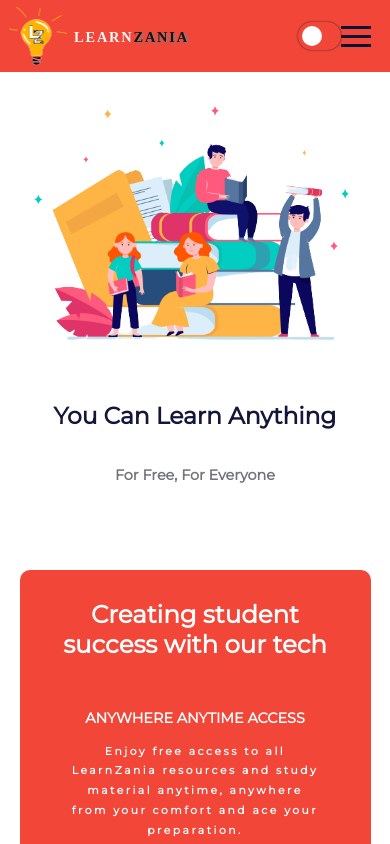
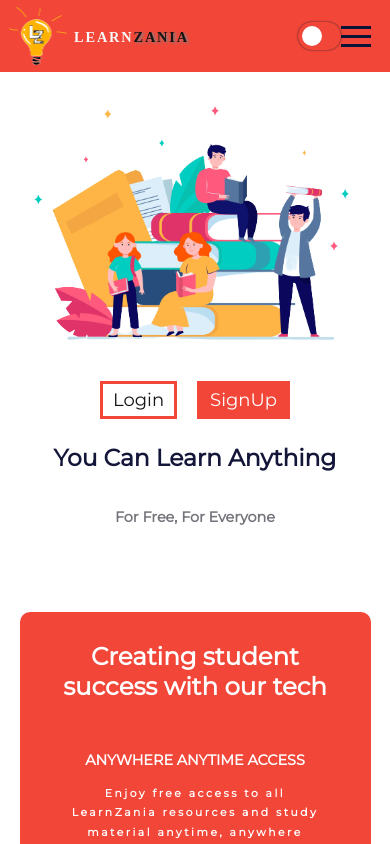
Before and after one commit to Akshima-Ghai/OneEducationalWebsiteForAll, a React (Create React App) app: page / in a window 390 px wide. Shown: the top 844 px of the page. Built offline with nearby package versions, Linux system fonts and the light colour scheme.

Commit message:
Added Login SignUp Buttons

```diff
--- a/src/pages/Home/Home.css
+++ b/src/pages/Home/Home.css
@@ -79,6 +79,41 @@
   letter-spacing: 2.5px;
 }
 
+.home__btn {
+  display: none;
+  margin: 10px;
+}
+
+.home__btn a {
+  margin: 10px;
+  padding: 5px 10px;
+  font-size: 18px;
+  text-decoration: none;
+  transition: 0.7s all;
+}
+
+.home__btn--login{
+  border: 3px solid #f24638;
+  color: var(--section-title);
+  background: none;
+}
+
+.home__btn--login:hover {
+  background: var(--section-title);
+  color: var(--primary-footer);
+}
+
+.home__btn--signup {
+  border: 3px solid #f24638;
+  background: #f24638;
+  color: #fff;
+}
+
+.home__btn--signup:hover {
+  color: var(--primary-footer-text);
+  background: none;
+}
+
 /* Media Queries */
 @media (max-width: 1050px) {
   .home__info {
@@ -129,6 +164,12 @@
   .home__dashboard--item-2 p,
   .home__dashboard--item-3 p {
     padding: 0 4rem;
+  }
+}
+
+@media (max-width: 700px) {
+  .home__btn {
+    display: inline-block;
   }
 }
 
--- a/src/pages/Home/Home.js
+++ b/src/pages/Home/Home.js
@@ -1,4 +1,5 @@
 import React, { useState, useEffect } from "react";
+import { Link } from "react-router-dom";
 import "./Home.css";
 import ImgSrc from "./../../shared/ImgSrc";
 import Scrolltop from "../../components/ScrollTop/Scrolltop";
@@ -26,6 +27,10 @@ const Home = () => {
           <div className="home__main">
             <div className="home__info--container">
               <div className="home__info">
+                <div className="home__btn">
+                  <Link to="/login" className="home__btn--login">Login</Link>
+                  <Link to="/signup" className="home__btn--signup">SignUp</Link>
+                </div>
                 <h1 className="home__h1">You Can Learn Anything</h1>
                 <p className="home__p">For Free, For Everyone</p>
               </div>
```
